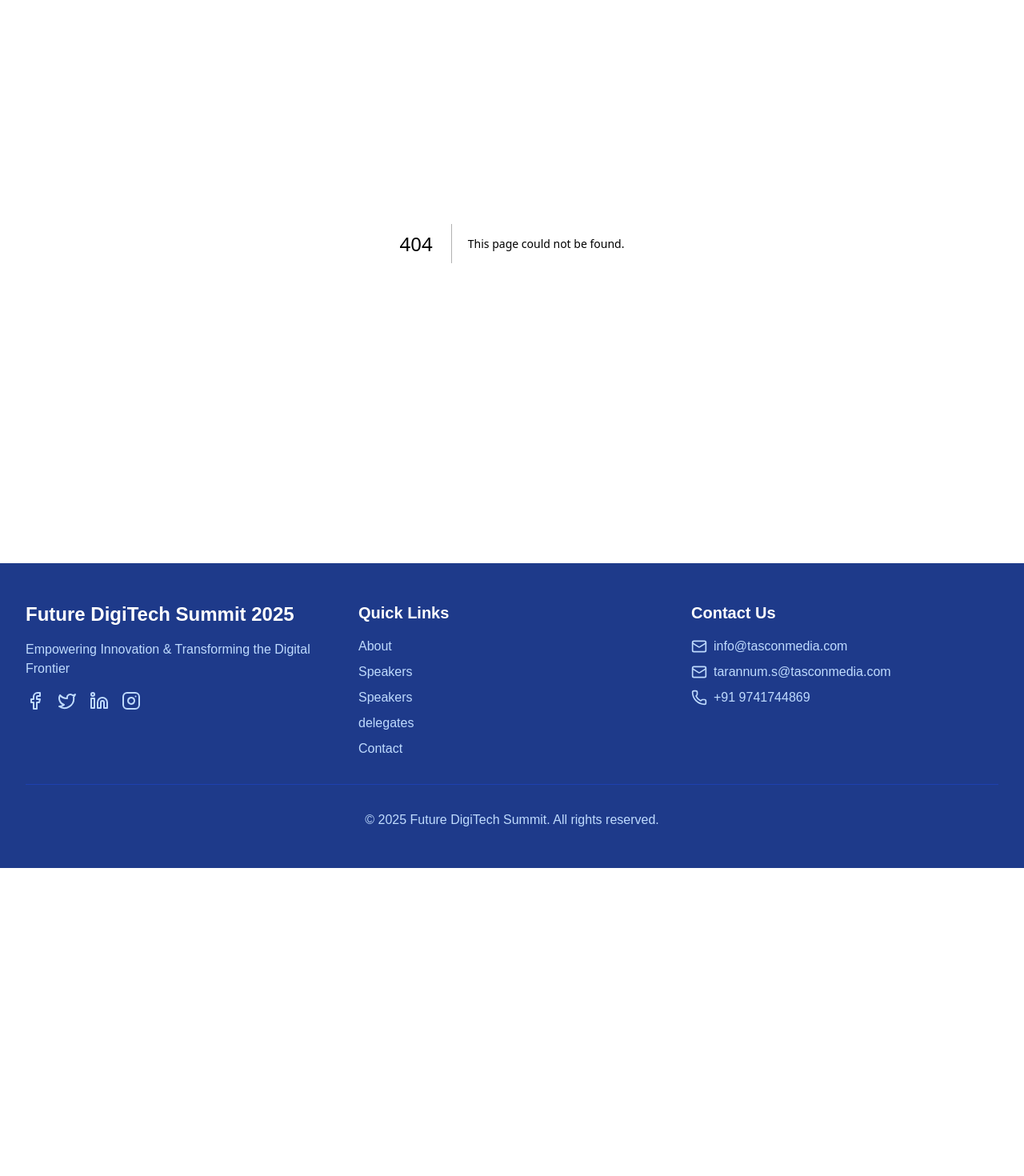
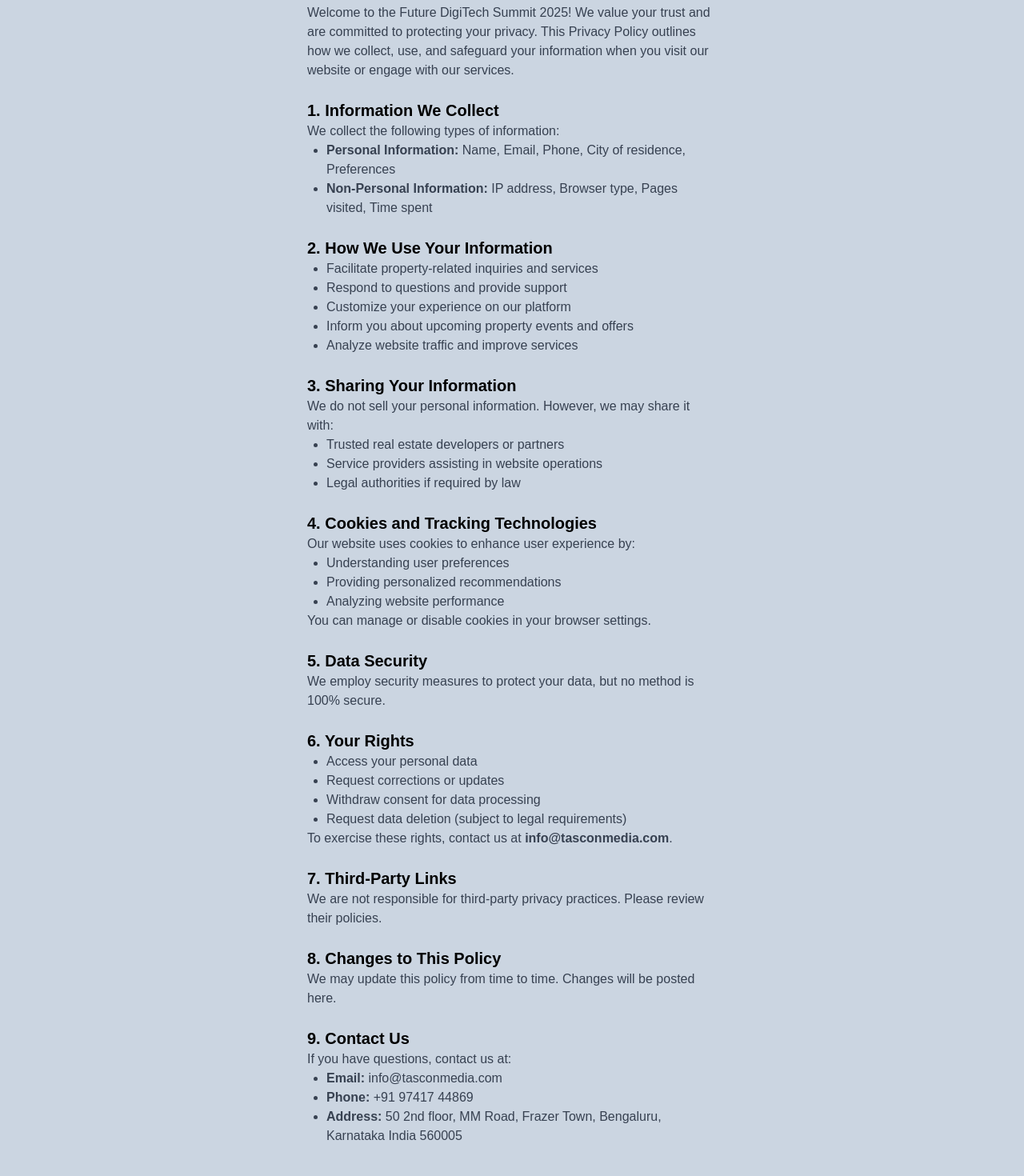
Before and after one commit to vamshichi/digitech, a Next.js app: page /policy in a window 1280 px wide. Before the commit this address had no page. Shown: the part 200-1670 px from the top of the page at 80% size. Before the commit the page ends 1285 px from the top, so only its background shows below. Built offline with nearby package versions, Linux system fonts and the light colour scheme.

Commit message:
added policy page

```diff
--- a/app/components/footer.tsx
+++ b/app/components/footer.tsx
@@ -8,6 +8,7 @@
   { title: "Speakers", href: "/speakers" },
   { title: "delegates", href: "/delegates" },
   { title: "Contact", href: "/contact" },
+  { title: "Privacy Policy", href: "/policy" },
 ]
 
 // { name: "Home", href: "/" },
--- /dev/null
+++ b/app/policy/page.tsx
@@ -0,0 +1,75 @@
+import React from "react";
+
+const PrivacyPolicy = () => {
+  return (
+    <div className=" px-96 py-10 content-center bg-slate-300 text-black">
+      <h1 className="text-3xl font-bold text-center mb-6">Privacy Policy</h1>
+      <p className="text-gray-700 mb-4">
+        Welcome to the Future DigiTech Summit 2025! We value your trust and are committed to
+        protecting your privacy. This Privacy Policy outlines how we collect, use, and safeguard
+        your information when you visit our website or engage with our services.
+      </p>
+
+      <h2 className="text-xl font-semibold mt-6">1. Information We Collect</h2>
+      <p className="text-gray-700">We collect the following types of information:</p>
+      <ul className="list-disc pl-6 text-gray-700">
+        <li><strong>Personal Information:</strong> Name, Email, Phone, City of residence, Preferences</li>
+        <li><strong>Non-Personal Information:</strong> IP address, Browser type, Pages visited, Time spent</li>
+      </ul>
+
+      <h2 className="text-xl font-semibold mt-6">2. How We Use Your Information</h2>
+      <ul className="list-disc pl-6 text-gray-700">
+        <li>Facilitate property-related inquiries and services</li>
+        <li>Respond to questions and provide support</li>
+        <li>Customize your experience on our platform</li>
+        <li>Inform you about upcoming property events and offers</li>
+        <li>Analyze website traffic and improve services</li>
+      </ul>
+
+      <h2 className="text-xl font-semibold mt-6">3. Sharing Your Information</h2>
+      <p className="text-gray-700">We do not sell your personal information. However, we may share it with:</p>
+      <ul className="list-disc pl-6 text-gray-700">
+        <li>Trusted real estate developers or partners</li>
+        <li>Service providers assisting in website operations</li>
+        <li>Legal authorities if required by law</li>
+      </ul>
+
+      <h2 className="text-xl font-semibold mt-6">4. Cookies and Tracking Technologies</h2>
+      <p className="text-gray-700">Our website uses cookies to enhance user experience by:</p>
+      <ul className="list-disc pl-6 text-gray-700">
+        <li>Understanding user preferences</li>
+        <li>Providing personalized recommendations</li>
+        <li>Analyzing website performance</li>
+      </ul>
+      <p className="text-gray-700">You can manage or disable cookies in your browser settings.</p>
+
+      <h2 className="text-xl font-semibold mt-6">5. Data Security</h2>
+      <p className="text-gray-700">We employ security measures to protect your data, but no method is 100% secure.</p>
+
+      <h2 className="text-xl font-semibold mt-6">6. Your Rights</h2>
+      <ul className="list-disc pl-6 text-gray-700">
+        <li>Access your personal data</li>
+        <li>Request corrections or updates</li>
+        <li>Withdraw consent for data processing</li>
+        <li>Request data deletion (subject to legal requirements)</li>
+      </ul>
+      <p className="text-gray-700">To exercise these rights, contact us at <strong>info@tasconmedia.com</strong>.</p>
+
+      <h2 className="text-xl font-semibold mt-6">7. Third-Party Links</h2>
+      <p className="text-gray-700">We are not responsible for third-party privacy practices. Please review their policies.</p>
+
+      <h2 className="text-xl font-semibold mt-6">8. Changes to This Policy</h2>
+      <p className="text-gray-700">We may update this policy from time to time. Changes will be posted here.</p>
+
+      <h2 className="text-xl font-semibold mt-6">9. Contact Us</h2>
+      <p className="text-gray-700">If you have questions, contact us at:</p>
+      <ul className="list-disc pl-6 text-gray-700">
+        <li><strong>Email:</strong> info@tasconmedia.com</li>
+        <li><strong>Phone:</strong> +91 97417 44869</li>
+        <li><strong>Address:</strong> 50 2nd floor, MM Road, Frazer Town, Bengaluru, Karnataka India 560005</li>
+      </ul>
+    </div>
+  );
+};
+
+export default PrivacyPolicy;
```
